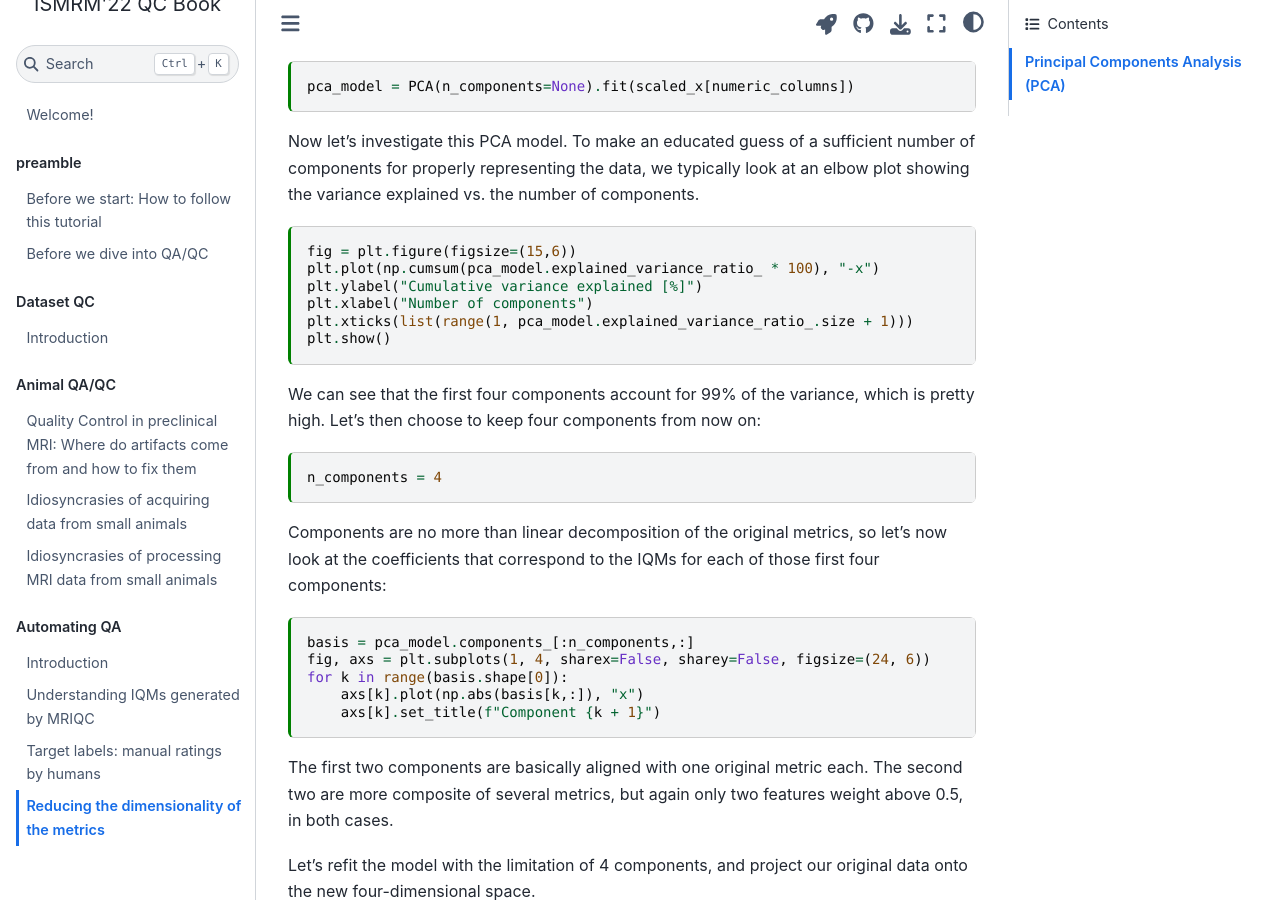
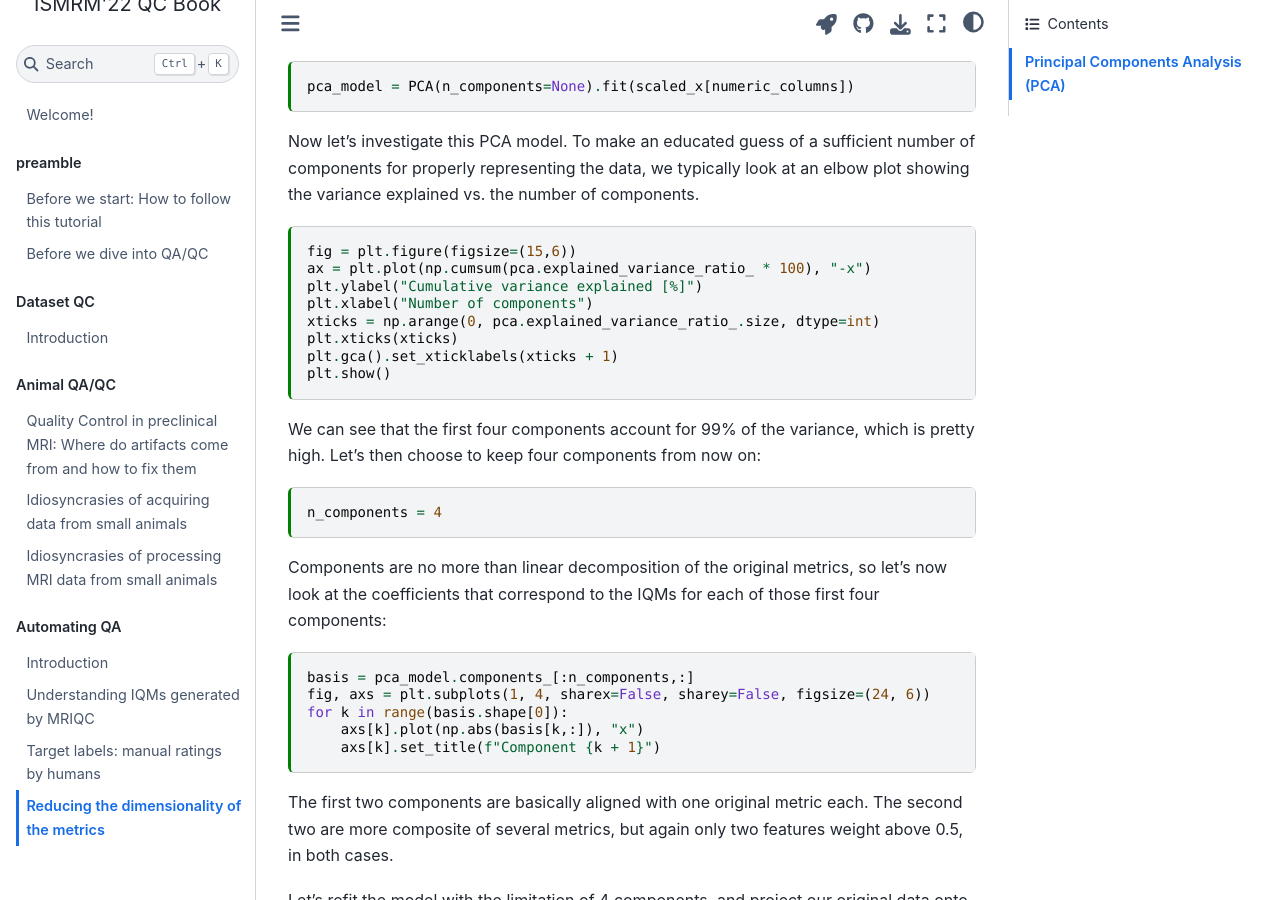
Before and after one commit to nipreps/qc-book, a Jupyter Book: the page built from docs/auto-qc/dimensionality_reduction.md, in a window 1280 px wide and 900 px high, scrolled down 987 px. Built offline with Jupyter Book 1.0.4 settings and Sphinx 7.4.7 and the Sphinx Book theme 1.1.4, drawn with Linux system fonts in a browser that asks for light colours; pages that are not in the unit, such as notebooks, are missing from menus.

Commit message:
fix: beautify elbow plot

````diff
--- a/docs/auto-qc/dimensionality_reduction.md
+++ b/docs/auto-qc/dimensionality_reduction.md
@@ -76,10 +76,12 @@ To make an educated guess of a sufficient number of components for properly repr
 
 ```{code-cell} python
 fig = plt.figure(figsize=(15,6))
-plt.plot(np.cumsum(pca_model.explained_variance_ratio_ * 100), "-x")
+ax = plt.plot(np.cumsum(pca.explained_variance_ratio_ * 100), "-x")
 plt.ylabel("Cumulative variance explained [%]")
 plt.xlabel("Number of components")
-plt.xticks(list(range(1, pca_model.explained_variance_ratio_.size + 1)))
+xticks = np.arange(0, pca.explained_variance_ratio_.size, dtype=int)
+plt.xticks(xticks)
+plt.gca().set_xticklabels(xticks + 1)
 plt.show()
 ```
 
````
